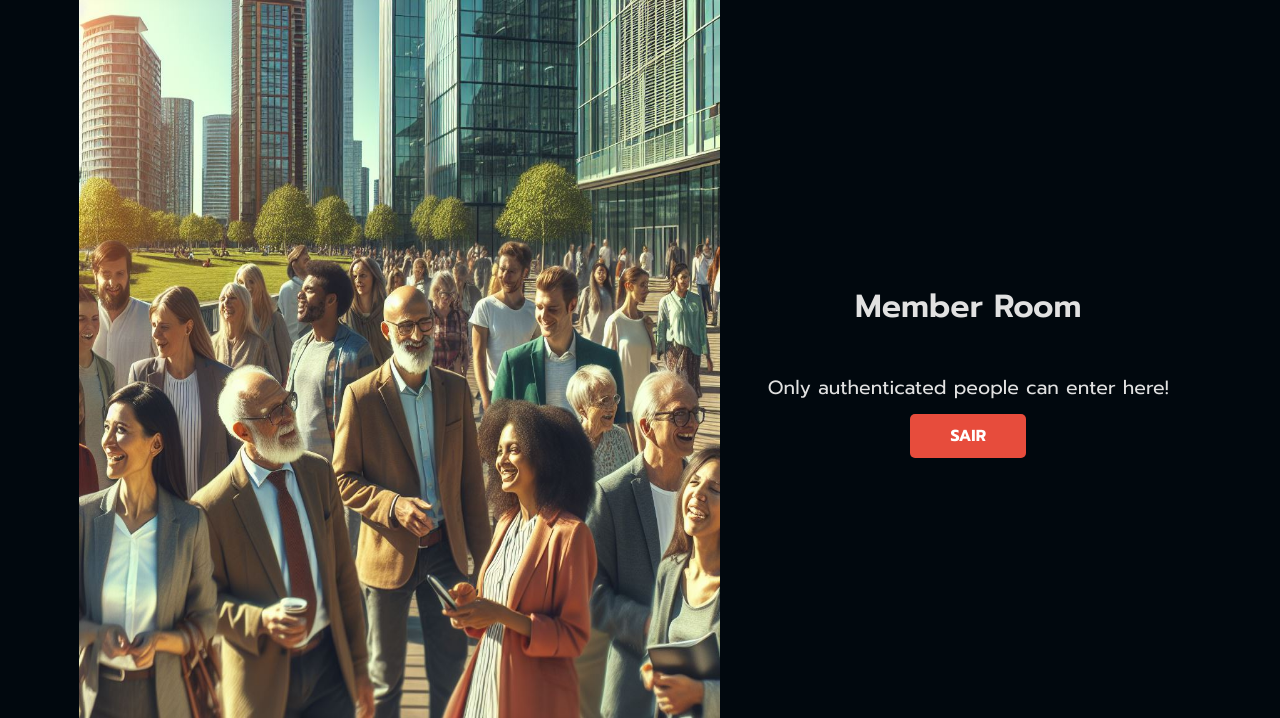
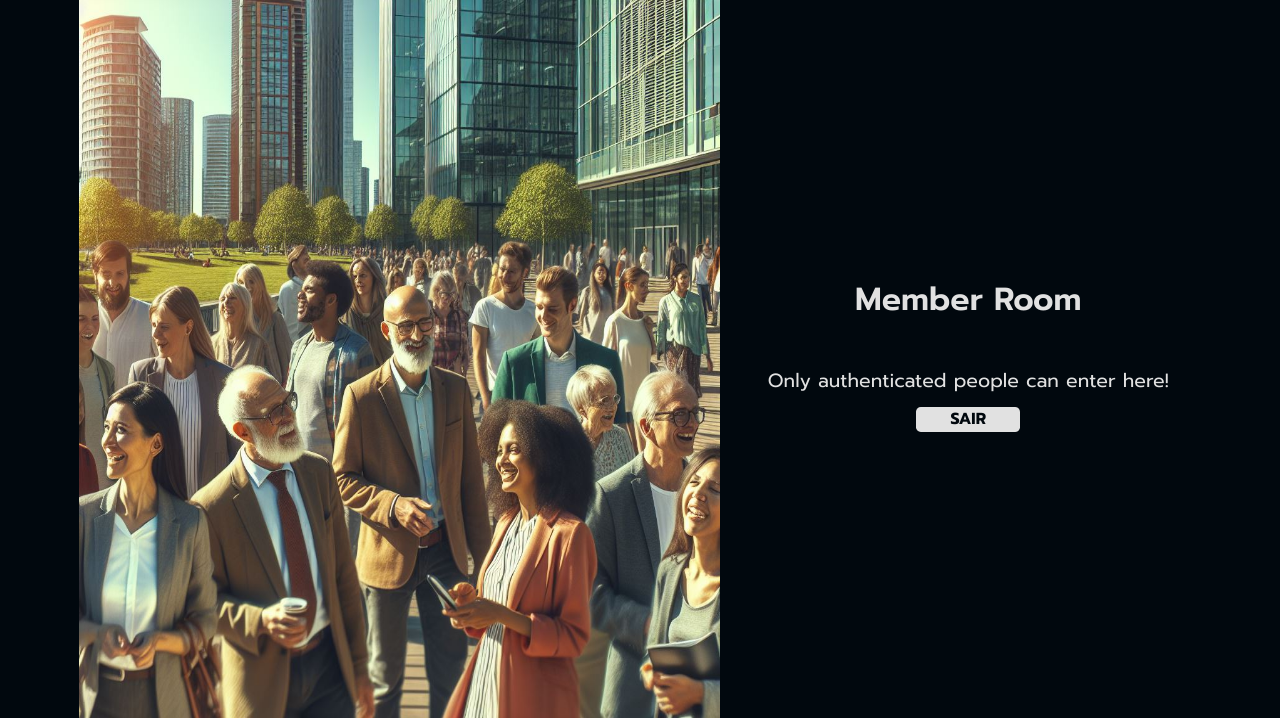
Before and after one commit to LuizCenci/django-restapi, a Django app: template templates/members.html in a window 1280 px wide. Shown: the part 49-767 px from the top of the page. Run offline with Django 5.2, Linux system fonts and the light colour scheme; the template is opened without the code that fills it, so the values that code supplies are empty.

Commit message:
completed html and css

```diff
--- a/setup/settings.py
+++ b/setup/settings.py
@@ -138,9 +138,9 @@ USE_TZ = True
 # Static files (CSS, JavaScript, Images)
 # https://docs.djangoproject.com/en/5.1/howto/static-files/
 
-STATIC_URL = '/static/'
+STATIC_URL = 'templates/static/'
 STATICFILES_DIRS = [
-    os.path.join(BASE_DIR, 'templates/static')
+    os.path.join(BASE_DIR, 'templates/static/')
 ]
 
 # Default primary key field type
--- a/templates/index.html
+++ b/templates/index.html
@@ -15,7 +15,7 @@
         <h1>Auntenticação com o Auth 2.0</h1>
         <div class="social-media">
             <div class="social-media-details">
-                <a href="http://localhost:8000/accounts/github/login/?process=login">
+                <a class="social-media-link" href="http://localhost:8000/accounts/github/login/?process=login">
                     <img class="social-media-icon" src="{% static 'assets/github.svg' %}" alt="github">
                     <p>GitHub</p>
                 </a>
--- a/templates/members.html
+++ b/templates/members.html
@@ -14,8 +14,8 @@
     <main>
         <h1>Member Room</h1>
         <p>Only authenticated people can enter here!</p>
-        <div class="btn">
-            <a class="btn" href="http://localhost:8000/accounts/logout/">SAIR</a>
+        <div class="logout-btn-container">
+            <a class="logout-btn" href="http://localhost:8000/accounts/logout/">SAIR</a>
         </div>
 
     </main>
--- a/templates/static/style.css
+++ b/templates/static/style.css
@@ -61,6 +61,7 @@ p {
     justify-content: center;
     align-items: center;
     flex-direction: column;
+
 }
 
 .social-media-icon {
@@ -77,22 +78,37 @@ p {
     font-weight: 400;
     font-size: 1.5rem;
     line-height: 1.5rem;
+
 }
 
+.social-media-link{
+    text-decoration: none;
+}
 
-.btn {
-    background-color: #e74c3c; /* Cor de fundo vermelha */
-    color: white; /* Cor do texto */
-    padding: 10px 20px; /* Espaçamento interno */
-    text-decoration: none; /* Remove o sublinhado */
-    border-radius: 5px; /* Bordas arredondadas */
-    font-size: 16px; /* Tamanho da fonte */
+.logout-btn-container {
+    display: flex;
+    justify-content: right;
+    align-items: center;
+}
+
+.logout-btn {
+    text-decoration: none;
+    background-color: var(--offwhite);
+    color: var(--background-color);
+    border-radius: 0.3rem;
+    width: 6.5rem;
+    height: 1.6rem;
+    font-weight: 400;
+    font-size: 1rem;
+    line-height: 1.6rem;
+    text-align: center;
+    margin-bottom: 2rem;
     font-weight: bold; /* Texto em negrito */
-    border: none; /* Remove qualquer borda padrão */
     cursor: pointer; /* Cursor de mãozinha ao passar por cima */
     transition: background-color 0.3s ease; /* Suaviza a transição da cor ao passar o mouse */
 }
 
-.btn:hover {
-    background-color: #c0392b; /* Cor ao passar o mouse (um tom mais escuro de vermelho) */
+.logout-btn:hover{
+    background-color: #c0392b;
+    color: var(--offwhite);
 }
```
Also changed, not shown: db.sqlite3.
